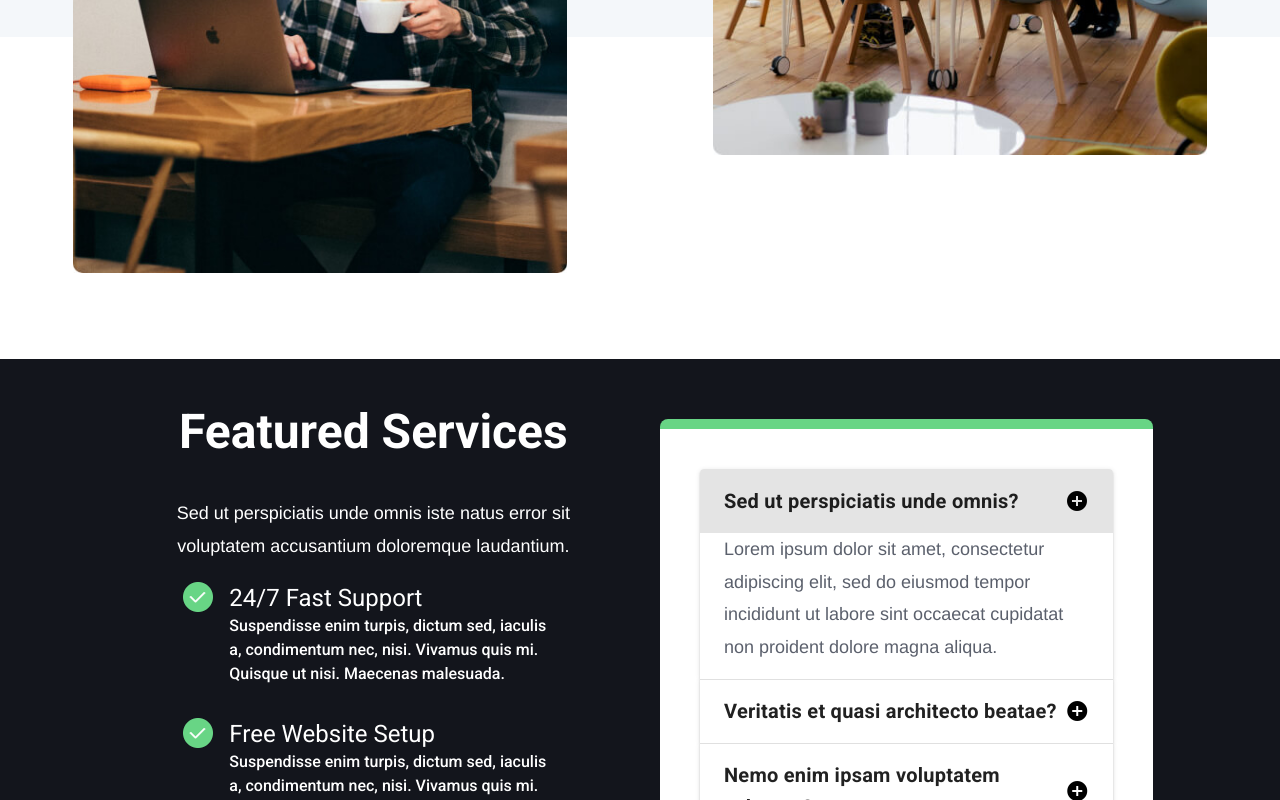
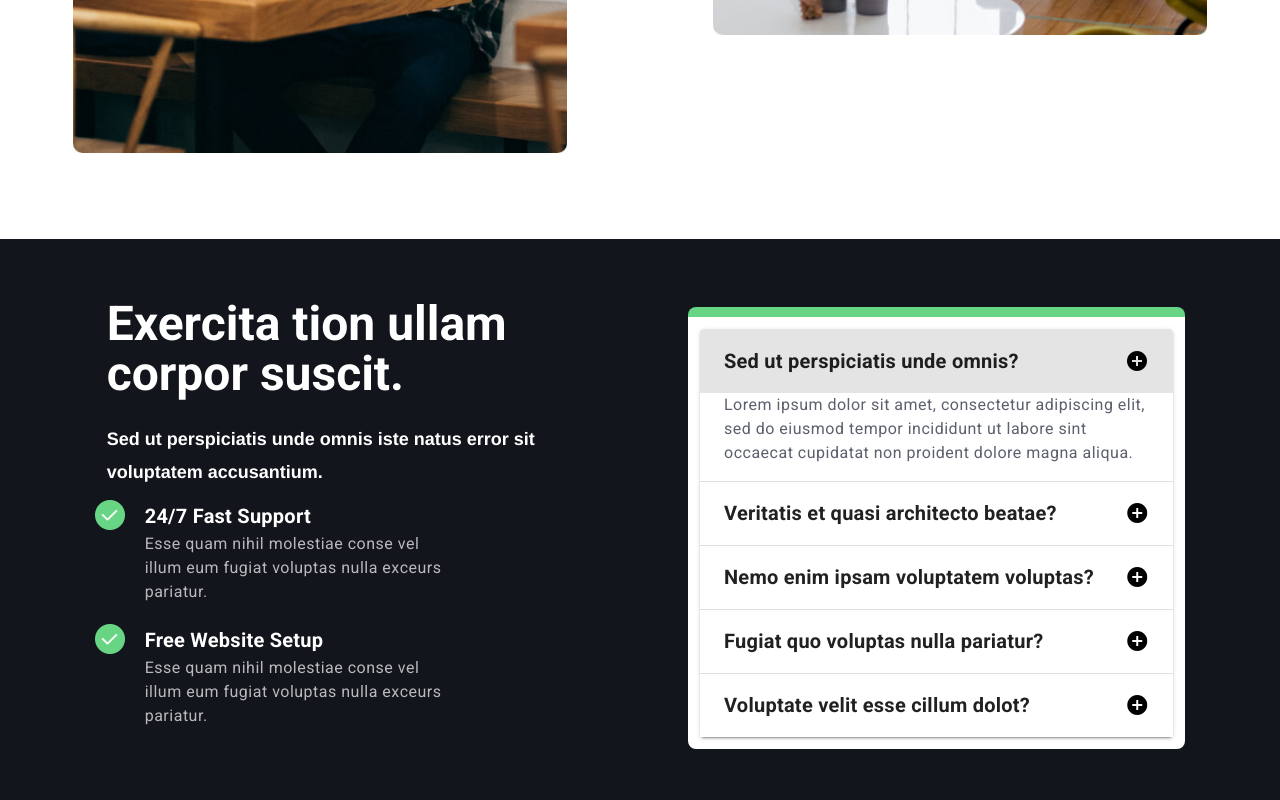
Before and after one commit to luislovera87/landing-18-2, a Vue app: page / in a window 1280 px wide. Shown: the part 2760-3560 px from the top of the page. Built offline with nearby package versions, Linux system fonts and the light colour scheme; a small style sheet from the web is missing.

Commit message:
secetion five

```diff
--- a/src/App.vue
+++ b/src/App.vue
@@ -68,5 +68,6 @@ select {
   font-family: "DM Sans", Helvetica, Arial, Lucida, sans-serif;
   font-size: 18px;
   line-height: 1.8em;
+  font-weight: 600;
 }
 </style>
--- a/src/components/SectionFive.vue
+++ b/src/components/SectionFive.vue
@@ -2,77 +2,109 @@
   <v-row
     id="section-five-container"
     no-gutters
-    class="py-lg-15 py-15 mx-auto mx-lg-auto mx-md-auto mx-sm-auto"
+    class="py-lg-15 py-15"
     justify="center"
-    align="start"
+    align="center"
   >
+    <v-col lg="5" md="12" sm="12" cols="12" class="white--text">
+      <v-row no-gutters justify="start" align="center">
         <v-col
-      cols="10"
-      lg="5"
-      md="5"
-      sm="10"
-      class="left-section-container white--text"
+          cols="9"
+          md="10"
+          sm="9"
+          lg="12"
+          class="pb-lg-5 pb-md-5 pb-sm-5 pb-5 pl-lg-0 pl-md-15 pl-sm-15 pl-15"
         >
-      <v-row align="center" justify="center">
-        <div
-          class="text-center text-lg-h3 text-md-h3 text-sm-h3 text-h4 font-weight-bold pb-lg-5 pb-md-5 pb-sm-5 pb-5"
+          <v-row justify="start" align="center">
+            <v-col
+              cols="12"
+              lg="12"
+              md="12"
+              sm="12"
+              class="text-lg-h3 text-md-h3 text-sm-h3 text-h4 font-weight-bold"
+              :style="{ 'max-width': '500px' }"
             >
-          Featured Services
-        </div>
-        <div
-          class="text-center mx-lg-auto mx-md-auto mx-sm-auto mx-auto alternative-text-color py-lg-5 py-md-5 py-sm-5 py-5"
-          :style="{ 'max-width': '450px' }"
+              Exercita tion ullam corpor suscit.
+            </v-col>
+            <v-col
+              cols="12"
+              lg="12"
+              md="12"
+              sm="12"
+              class="subtitle-default-text white--text"
+              :style="{ 'max-width': '500px' }"
             >
               Sed ut perspiciatis unde omnis iste natus error sit voluptatem
-          accusantium doloremque laudantium.
-        </div>
+              accusantium.
+            </v-col>
+            <v-col
+              cols="12"
+              lg="12"
+              md="12"
+              sm="12"
+              :style="{ 'max-width': '500px' }"
+            >
+              <v-row>
                 <div class="d-inline-flex">
                   <div>
                     <img
                       src="../assets/img/landing-184-2.png"
                       alt="check-icon"
                       width="30"
+                      height="30"
                     />
                   </div>
-          <v-alert
-            color="transparent"
-            class="white--text mx-lg-auto mx-md-auto mx-sm-aut0 mx-auto pt-0 pt-lg-0 pt-md-0 pt-sm-0"
-            :style="{ 'max-width': '350px' }"
+                  <div class="check-description-container text-left">
+                    <div class="font-weight-bold text-h6">
+                      24/7 Fast Support
+                    </div>
+                    <div
+                      class="subtitle-default-text alternative-text-color text-body-1"
+                      :style="{ 'max-width': '300px' }"
                     >
-            <div>
-              <div class="text-h5 font-weight bold">24/7 Fast Support</div>
-              <div class="text-subtitle">
-                Suspendisse enim turpis, dictum sed, iaculis a, condimentum nec,
-                nisi. Vivamus quis mi. Quisque ut nisi. Maecenas malesuada.
+                      Esse quam nihil molestiae conse vel illum eum fugiat
+                      voluptas nulla exceurs pariatur.
                     </div>
                   </div>
-          </v-alert>
                 </div>
+              </v-row>
+              <v-row>
                 <div class="d-inline-flex">
                   <div>
                     <img
                       src="../assets/img/landing-184-2.png"
                       alt="check-icon"
                       width="30"
+                      height="30"
                     />
                   </div>
-          <v-alert
-            color="transparent"
-            class="white--text mx-lg-auto mx-md-auto mx-sm-aut0 mx-auto pt-0 pt-lg-0 pt-md-0 pt-sm-0"
-            :style="{ 'max-width': '350px' }"
+                  <div class="check-description-container text-left">
+                    <div class="font-weight-bold text-h6">
+                      Free Website Setup
+                    </div>
+                    <div
+                      class="subtitle-default-text alternative-text-color text-body-1"
+                      :style="{ 'max-width': '300px' }"
                     >
-            <div class="text-h5 font-weight bold">Free Website Setup</div>
-            <div class="text-subtitle">
-              Suspendisse enim turpis, dictum sed, iaculis a, condimentum nec,
-              nisi. Vivamus quis mi. Quisque ut nisi. Maecenas malesuada.
+                      Esse quam nihil molestiae conse vel illum eum fugiat
+                      voluptas nulla exceurs pariatur.
                     </div>
-          </v-alert>
+                  </div>
                 </div>
               </v-row>
             </v-col>
-    <v-col cols="11" lg="5" md="5" sm="10">
-      <div
-        class="right-section-container mx-lg-5 mx-md-5 mx-sm-5 mx-1 pa-lg-10 pa-md-10 pa-sm-10 pa-1 rounded-lg"
+          </v-row>
+        </v-col>
+      </v-row>
+    </v-col>
+    <v-col lg="5" md="12" sm="12" cols="12" class="pl-lg-15 pl-md-15 pl-sm-15 pl-8">
+      <v-row align="center" justify="start">
+        <v-col
+          lg="12"
+          md="8"
+          sm="11"
+          cols="11"
+          class="right-section-container rounded-lg"
         >
           <v-expansion-panels focusable accordion :mandatory="true">
             <v-expansion-panel v-for="(item, i) in panelItems" :key="i">
@@ -82,12 +114,14 @@
                   <v-icon color="black">add_circle</v-icon>
                 </template>
               </v-expansion-panel-header>
-            <v-expansion-panel-content class="subtitle-default-text">{{
-              item.description
-            }}</v-expansion-panel-content>
+              <v-expansion-panel-content
+                class="subtitle-default-text text-body-1"
+                >{{ item.description }}</v-expansion-panel-content
+              >
             </v-expansion-panel>
           </v-expansion-panels>
-      </div>
+        </v-col>
+      </v-row>
     </v-col>
   </v-row>
 </template>
@@ -140,9 +174,10 @@ export default {
 }
 
 .alternative-text-color {
-  font-family: "DM Sans", Helvetica, Arial, Lucida, sans-serif;
-  font-size: 18px;
-  line-height: 1.8em;
-  color: "#ffffffb3!important";
+  color: #ffffffb3 !important;
+}
+
+.check-description-container {
+  padding: 0 20px 20px 20px;
 }
 </style>
--- a/src/components/SectionThree.vue
+++ b/src/components/SectionThree.vue
@@ -1,5 +1,5 @@
 <template>
-  <v-row no-gutters class="py-lg-15 py-15">
+  <v-row no-gutters>
     <v-col cols="12" lg="12" class="py-lg-15 py-md-8 py-sm-15 py-5">
       <v-row no-gutters justify="center" align="center">
         <v-col cols="9" lg="12">
```
Lines whose indentation alone changed are shown as unchanged.
